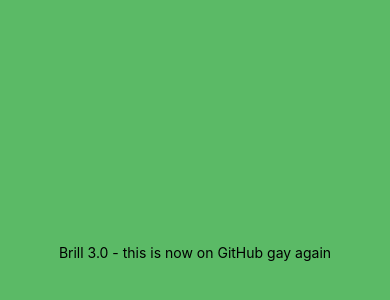
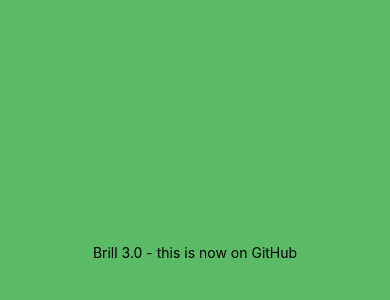
Before and after one commit to braydenpettigrew/Bril, a React Native app: screen / in a window 390 px wide. Shown: the part 170-470 px from the top of the page. Built offline with nearby package versions, Linux system fonts and the light colour scheme.

Commit message:
Update App.js
force commit

```diff
--- a/App.js
+++ b/App.js
@@ -5,7 +5,7 @@ import { StyleSheet, Text, View } from 'react-native';
 export default function App() {
   return (
     <View style={styles.container}>
-      <Text>Brill 3.0 - this is now on GitHub gay again</Text>
+      <Text>Brill 3.0 - this is now on GitHub</Text>
       <StatusBar style="auto" />
     </View>
   );
```
